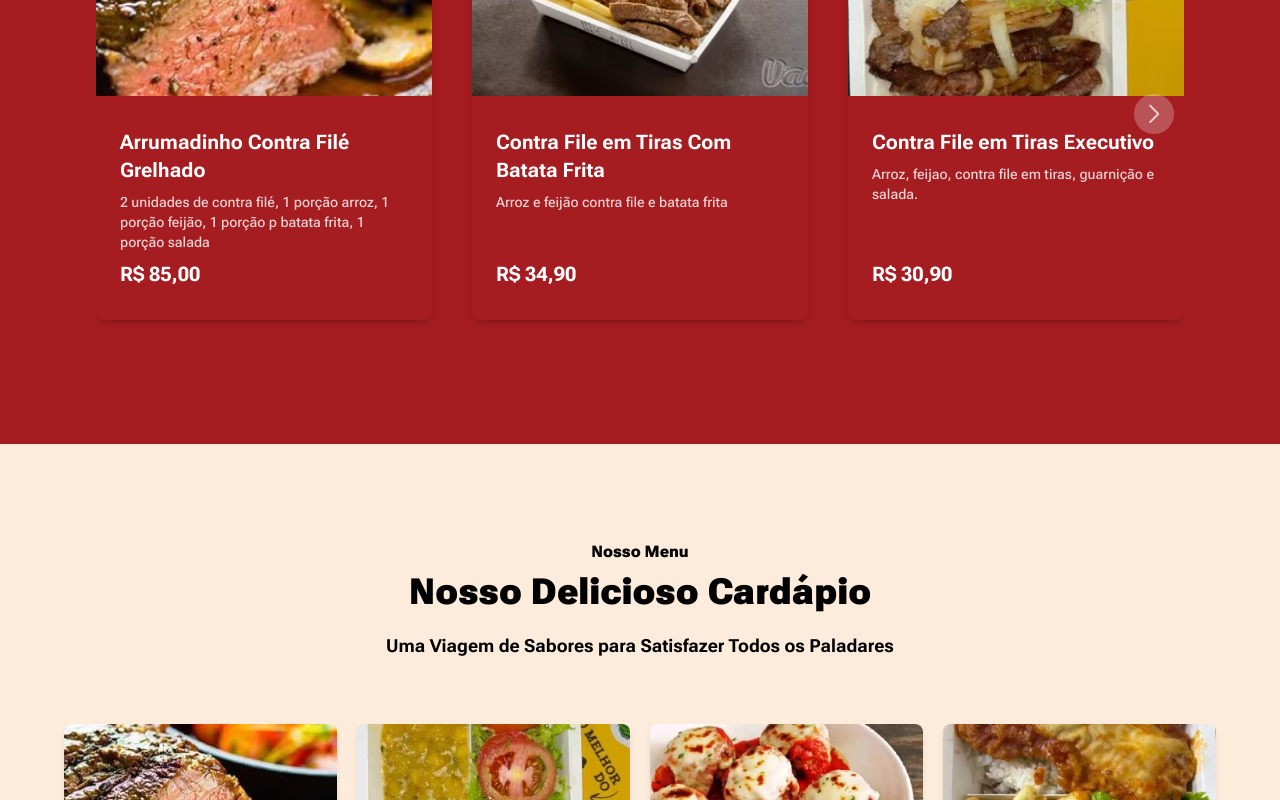
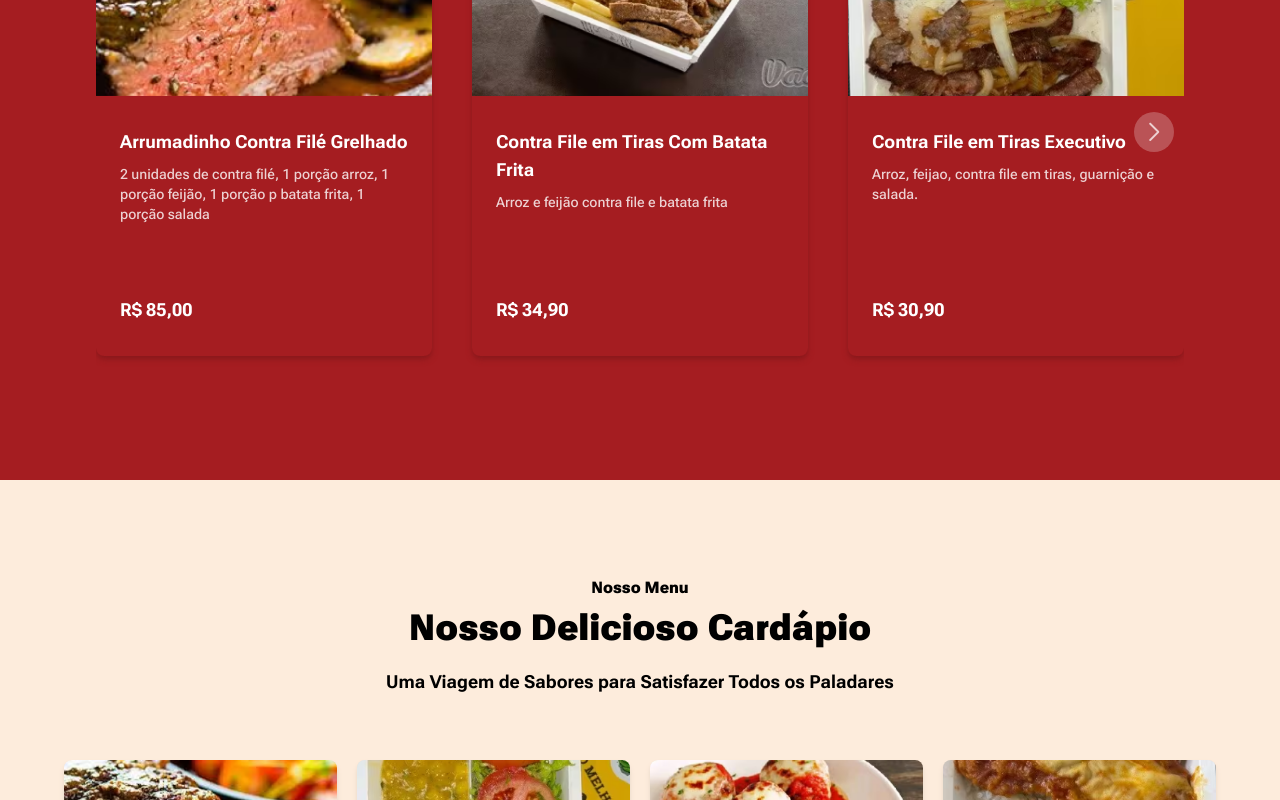
Before and after one commit to DevWeDesc/Vadao, a Next.js app: page / in a window 1280 px wide. Shown: the part 1700-2500 px from the top of the page. Built offline with nearby package versions, Linux system fonts and the light colour scheme.

Commit message:
Arrumando Card

```diff
--- a/src/components/CardMenu.tsx
+++ b/src/components/CardMenu.tsx
@@ -34,14 +34,14 @@ export const CardMenu = ({
         <Image alt="" className="w-full rounded-t-lg" src={image} />
       </div>
       <div
-        className={`px-6 flex h-full flex-col text-left justify-between gap-2 min-h-[160px] ${
+        className={`px-6 flex h-full flex-col text-left justify-between gap-2  ${
           colorShadow === "#E6D6C8" ? "text-zincCard" : "text-white"
         } ${isVertical ? "text-white" : "text-zincCard"}`}
       >
-        <div className="flex flex-col gap-2">
+        <div className="flex flex-col gap-2 min-h-[160px]">
           <p
             className={`font-bold ${
-              isVertical ? "text-base lg:text-xl" : "text-sm"
+              isVertical ? "text-base lg:text-lg" : "text-sm"
             }`}
           >
             {title}
@@ -56,7 +56,7 @@ export const CardMenu = ({
         </div>
         <p
           className={` font-bold ${
-            isVertical ? "text-lg lg:text-xl" : "text-sm"
+            isVertical ? "text-base lg:text-lg" : "text-sm"
           }`}
         >
           {price}
```
